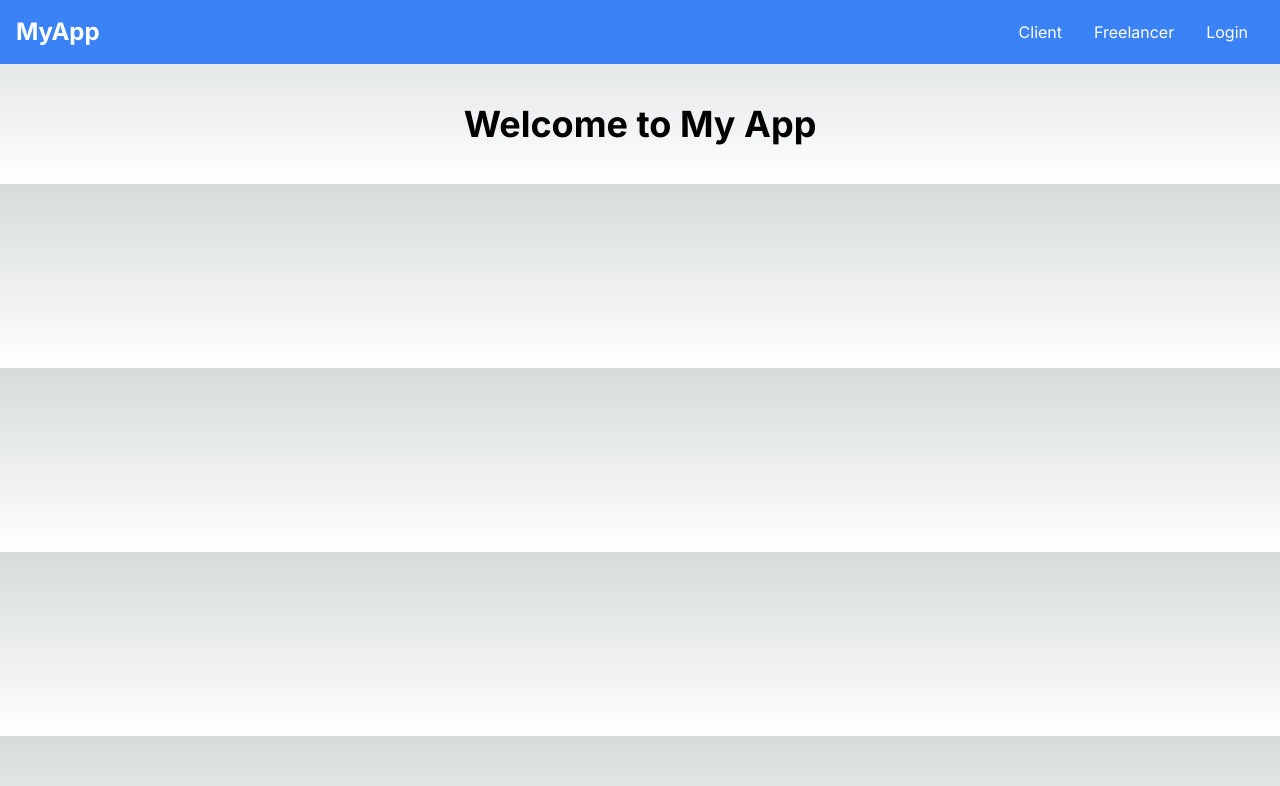
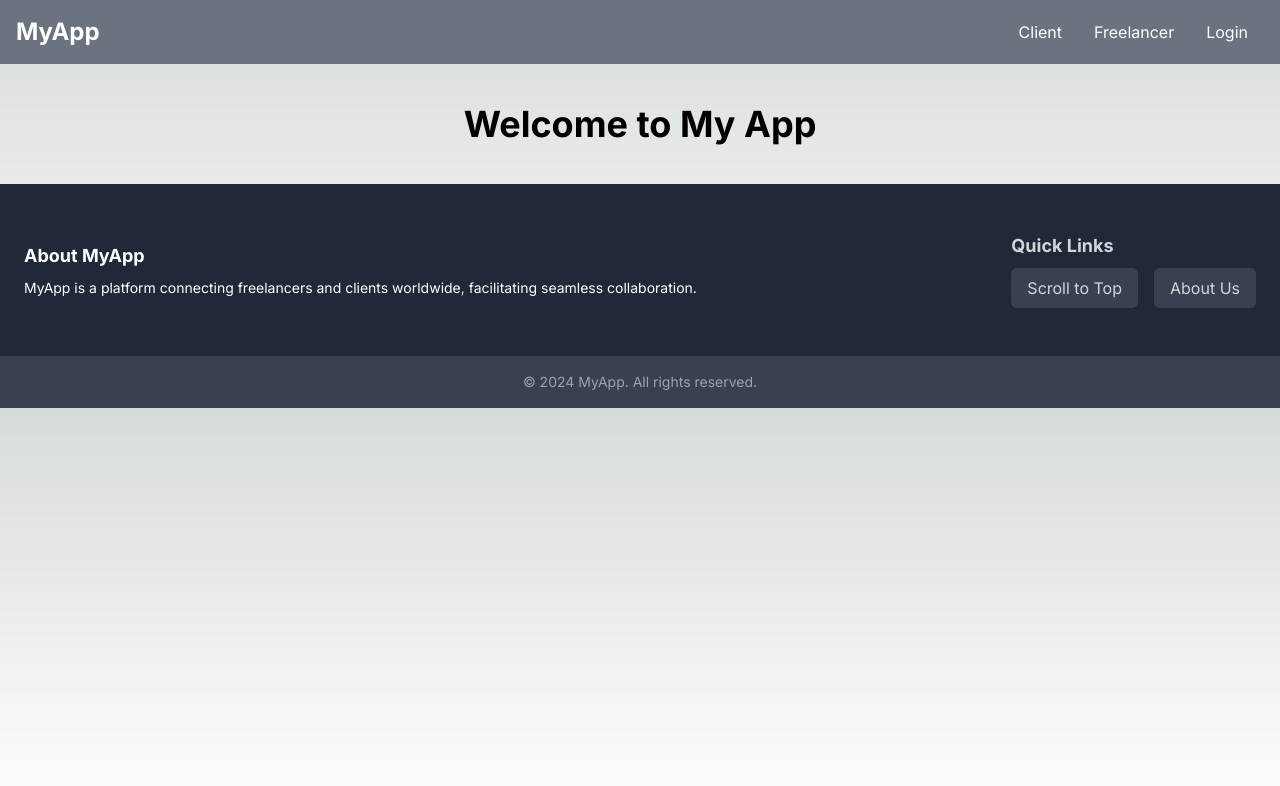
Before and after one commit to samirabidi0/TalentHub, a Next.js app in the folder frontend/: page / in a window 1280 px wide. Shown: the top 786 px of the page. Built offline with nearby package versions, Linux system fonts and the light colour scheme.

Commit message:
Footer first version done

```diff
--- a/frontend/app/Components/Common/Footer/page.tsx
+++ b/frontend/app/Components/Common/Footer/page.tsx
@@ -0,0 +1,59 @@
+"use client";
+import React from 'react';
+
+
+const Footer: React.FC = () => {
+  const scrollToTop = () => {
+    window.scrollTo({
+      top: 0,
+      behavior: 'smooth',
+    });
+  };
+
+  return (
+    <footer className="bg-gray-800 text-gray-300">
+      <div className="container mx-auto px-6 py-12 flex flex-col md:flex-row justify-between items-center">
+        <div className="text-white">
+          <h2 className="text-lg font-bold mb-2">About MyApp</h2>
+          <p className="text-sm">
+            MyApp is a platform connecting freelancers and clients worldwide,
+            facilitating seamless collaboration.
+          </p>
+        </div>
+        <div className="mt-6 md:mt-0">
+          <h2 className="text-lg font-bold mb-2">Quick Links</h2>
+          <ul className="flex flex-col md:flex-row space-y-2 md:space-y-0 md:space-x-4">
+            <li>
+              <button
+                onClick={scrollToTop}
+                className="text-gray-300 hover:text-white px-4 py-2 transition-colors duration-300 cursor-pointer rounded-md bg-gray-700 hover:bg-gray-600"
+              >
+                Scroll to Top
+              </button>
+            </li>
+            <li>
+              <button
+                onClick={() => {
+                  document.getElementById('about-section')?.scrollIntoView({
+                    behavior: 'smooth',
+                  });
+                }}
+                className="text-gray-300 hover:text-white px-4 py-2 transition-colors duration-300 cursor-pointer rounded-md bg-gray-700 hover:bg-gray-600"
+              >
+                About Us
+              </button>
+            </li>
+            {/* Add more buttons for other sections as needed */}
+          </ul>
+        </div>
+      </div>
+      <div className="bg-gray-700 py-4">
+        <div className="container mx-auto text-sm text-center text-gray-400">
+          &copy; {new Date().getFullYear()} MyApp. All rights reserved.
+        </div>
+      </div>
+    </footer>
+  );
+};
+
+export default Footer;
--- a/frontend/app/Components/Common/NavBar/page.tsx
+++ b/frontend/app/Components/Common/NavBar/page.tsx
@@ -3,7 +3,7 @@ import Link from 'next/link';
 
 const Navbar: React.FC = () => {
   return (
-    <nav className="bg-blue-500 p-4">
+    <nav className="bg-gray-500 p-4">
       <div className="container mx-auto flex justify-between items-center">
         <div className="text-white text-2xl font-bold">
           <Link href="/">MyApp</Link>
--- a/frontend/app/layout.tsx
+++ b/frontend/app/layout.tsx
@@ -2,6 +2,7 @@ import type { Metadata } from "next";
 import { Inter } from "next/font/google";
 import "./globals.css";
 import Navbar from "./Components/Common/NavBar/page";
+import Footer from "./Components/Common/Footer/page";
 
 const inter = Inter({ subsets: ["latin"] });
 
@@ -20,6 +21,7 @@ export default function RootLayout({
       <body className={inter.className}>
         <Navbar/>
         {children}
+        <Footer />
         </body>
     </html>
   );
```
Also changed, not shown: 1 other file (tests, documents, lock files or other folders).
